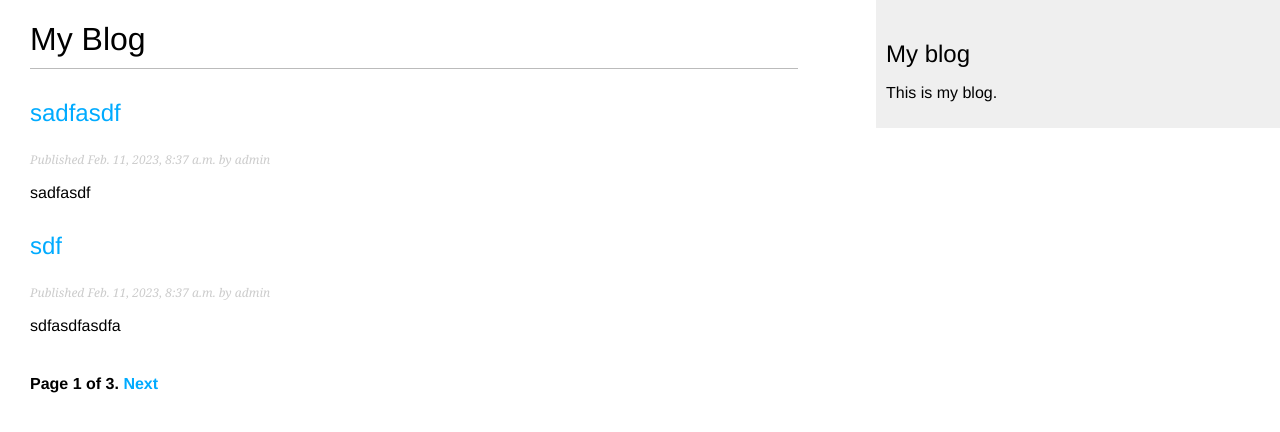
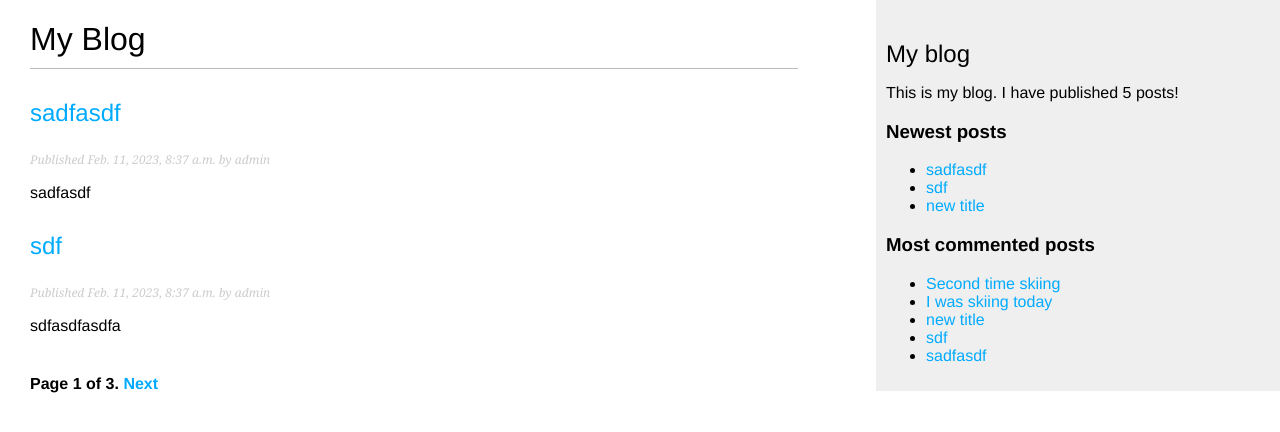
Before and after one commit to MateuszGrabarczyk/Django-learning---blog-project, a Django app: page /blog/ in a window 1280 px wide. Shown: the top 432 px of the page. Run offline with Django 3.2, Linux system fonts and the light colour scheme; data comes from the database, SQL or seed files in the repository; parts of the project's set-up code (start-up, migrations or seed data) failed here and were passed over.

Commit message:
- Added simple and inclusion tags to get newest posts and most commented posts.

```diff
--- a/mysite/blog/templates/blog/base.html
+++ b/mysite/blog/templates/blog/base.html
@@ -1,5 +1,5 @@
 {% load static %}
-
+{% load blog_tags %}
 <!DOCTYPE html>
 <html>
   <head>
@@ -10,7 +10,19 @@
     <div id="content">{% block content %} {% endblock %}</div>
     <div id="sidebar">
       <h2>My blog</h2>
-      <p>This is my blog.</p>
+      <p>This is my blog. I have published {% total_posts %} posts!</p>
+
+      <h3>Newest posts</h3>
+      {% show_latest_posts 3 %}
+      <h3>Most commented posts</h3>
+      {% get_most_commented_posts as most_commented_posts %}
+      <ul>
+
+        {% for post in most_commented_posts %}
+          <li><a href="{{post.get_absolute_url}}">{{post.title}}</a></li>
+        {% endfor %}
+
+      </ul>
     </div>
   </body>
 </html>
--- /dev/null
+++ b/mysite/blog/templates/blog/post/latest_posts.html
@@ -0,0 +1,5 @@
+<ul>
+    {% for post in latest_posts %}
+        <li><a href="{{post.get_absolute_url}}">{{post.title}}</a></li>
+    {% endfor %}
+</ul>
--- /dev/null
+++ b/mysite/blog/templatetags/blog_tags.py
@@ -0,0 +1,18 @@
+from django import template
+from ..models import Post
+from django.db.models import Count
+register = template.Library()
+
+@register.simple_tag
+def total_posts():
+    return Post.published.count()
+
+@register.simple_tag
+def get_most_commented_posts(count=5):
+    return Post.published.annotate(total_comments=Count('comments')).order_by('-total_comments')[:count]
+
+
+@register.inclusion_tag('blog/post/latest_posts.html')
+def show_latest_posts(count=5):
+    latest_posts = Post.published.order_by('-publish')[:count]
+    return {'latest_posts': latest_posts}
```
Also changed, not shown: mysite/blog/templatetags/__init__.py (added).
